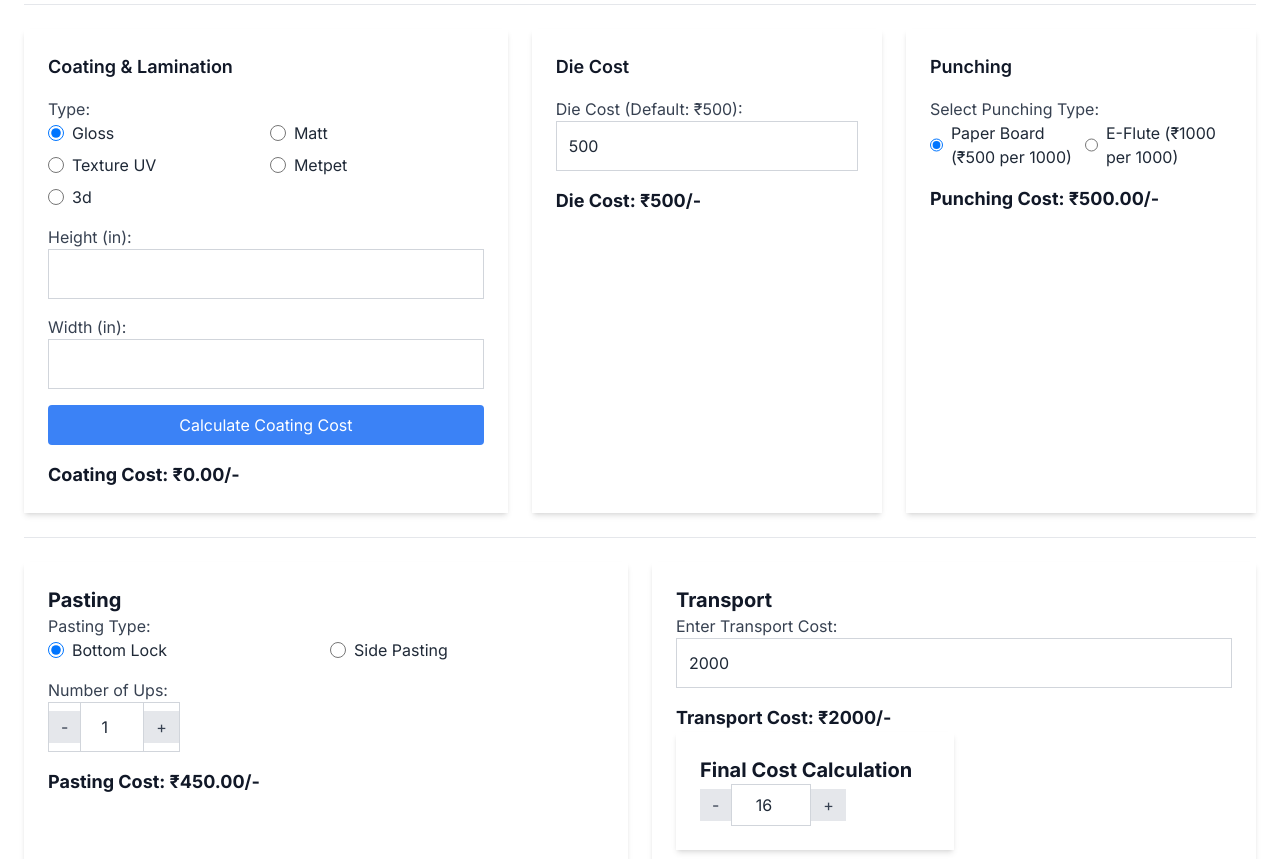
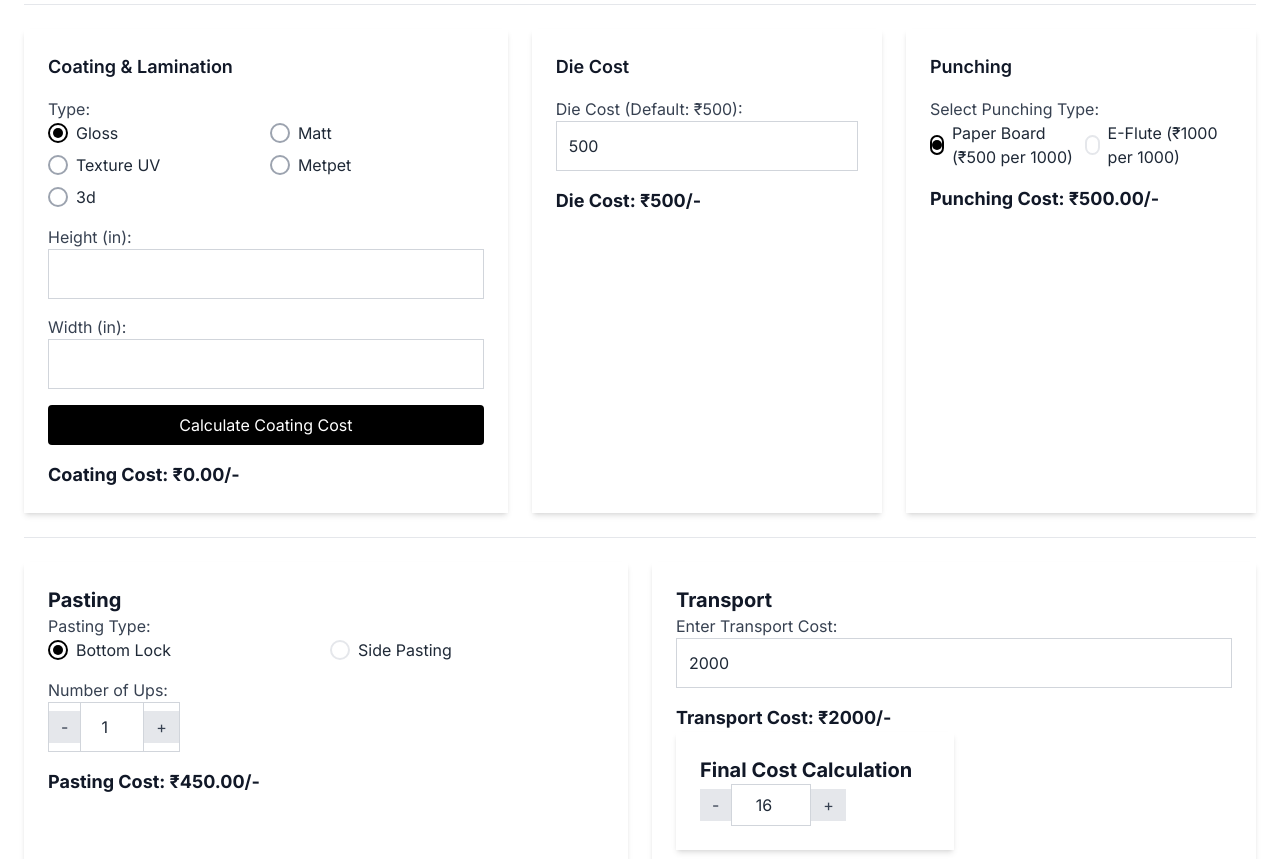
Before and after one commit to Lalith2801/Quotation_frontend, a Next.js app: page / in a window 1280 px wide. Shown: the part 740-1599 px from the top of the page. Built offline with nearby package versions, Linux system fonts and the light colour scheme; no server answers.

Commit message:
updated radio buttons

```diff
--- a/app/page.tsx
+++ b/app/page.tsx
@@ -510,9 +510,14 @@ const isCustomSize = !availableSizes.includes(selectedSize);
                     value={machine}
                     checked={selectedMachine === machine}
                     onChange={(e) => setSelectedMachine(e.target.value)}
-                    className="form-radio h-4 w-4 text-blue-600"
+                    className="peer hidden"
                     />
-                  <span className="ml-2">{machine}</span>
+                    <div className="h-5 w-5 rounded-full border-2 border-gray-400 dark:border-white peer-checked:border-black dark:peer-checked:border-white flex items-center justify-center transition-all duration-200">
+                      {selectedMachine === machine && (
+                        <div className="h-2.5 w-2.5 rounded-full bg-black dark:bg-white"></div>
+                      )}
+                    </div>
+                    <span className="ml-2 text-gray-800 dark:text-gray-300">{machine}</span>
                   </label>
               ))}
             </div>
@@ -523,15 +528,20 @@ const isCustomSize = !availableSizes.includes(selectedSize);
               <legend className="block text-gray-700 dark:text-dark-text">Printing Type:</legend>
               <div className="grid grid-cols-2 gap-2">
                 {Object.keys(machines.pricingData[selectedMachine]).map((type) => (
-                  <label key={type} className="inline-flex items-center">
+                   <label key={type} className="inline-flex items-center cursor-pointer">
                    <input
                      type="radio"
                      value={type}
                      checked={selectedPrintType === type}
                      onChange={(e) => setSelectedPrintType(e.target.value)}
-                      className="form-radio h-4 w-4 text-blue-600"
+                     className="peer hidden"
                    />
-                    <span className="ml-2">{type.replace("_", " ")}</span>
+                   <div className="h-5 w-5 rounded-full border-2 border-gray-400 dark:border-white peer-checked:border-black dark:peer-checked:border-white flex items-center justify-center">
+                     {selectedPrintType === type && (
+                       <div className="h-2.5 w-2.5 rounded-full bg-black dark:bg-white"></div>
+                     )}
+                   </div>
+                   <span className="ml-2 text-gray-800 dark:text-gray-300">{type.replace("_", " ")}</span>
                  </label>
                 ))}
               </div>
@@ -579,9 +589,14 @@ const isCustomSize = !availableSizes.includes(selectedSize);
                     value={type}
                     checked={coatingType === type}
                     onChange={(e) => setCoatingType(e.target.value)}
-                    className="form-radio h-4 w-4 text-blue-600"
+                    className="peer hidden"
                     />
-                  <span className="ml-2">{type}</span>
+                    <div className="h-5 w-5 rounded-full border-2 border-gray-400 dark:border-white peer-checked:border-black dark:peer-checked:border-white flex items-center justify-center">
+                      {coatingType === type && (
+                        <div className="h-2.5 w-2.5 rounded-full bg-black dark:bg-white "></div>
+                      )}
+                    </div>
+                    <span className="ml-2 text-gray-800 dark:text-gray-300">{type}</span>
                   </label>
                   ))}
             </div>
@@ -602,7 +617,7 @@ const isCustomSize = !availableSizes.includes(selectedSize);
           />
           <button
             onClick={calculateCoatingCost}
-            className="bg-blue-500 dark:bg-blue-700 text-white p-2 w-full mt-4 rounded"
+            className="bg-black dark:bg-gray text-white p-2 w-full mt-4 rounded"
           >
             Calculate Coating Cost
           </button>
@@ -642,28 +657,45 @@ const isCustomSize = !availableSizes.includes(selectedSize);
             <fieldset>
               <legend className="block text-gray-700 dark:text-dark-text">Select Punching Type:</legend>
               <div className="grid grid-cols-2 gap-2">
-                <label className="inline-flex items-center">
+              <label className="inline-flex items-center cursor-pointer">
                   <input
                     type="radio"
                     value="Paper Board"
                     checked={punchingType === "Paper Board"}
                     onChange={(e) => setPunchingType(e.target.value)}
-                    className="form-radio h-4 w-4 text-blue-600"
+                    className="peer hidden"
                   />
-                  <span className="ml-2">Paper Board (₹500 per 1000)</span>
+                  <div className="h-5 w-5 rounded-full border-2 border-gray-400 dark:border-white peer-checked:border-black dark:peer-checked:border-white flex items-center justify-center transition-all duration-200">
+                    {punchingType === "Paper Board" && (
+                      <div className="h-2.5 w-2.5 rounded-full  bg-black dark:bg-white"></div>
+                    )}
+                  </div>
+                  <span className="ml-2 text-gray-800 dark:text-gray-300">
+                    Paper Board (₹500 per 1000)
+                  </span>
                 </label>
-                <label className="inline-flex items-center">
+
+                <label className="inline-flex items-center cursor-pointer">
                   <input
                     type="radio"
                     value="E-Flute"
                     checked={punchingType === "E-Flute"}
                     onChange={(e) => setPunchingType(e.target.value)}
-                    className="form-radio h-4 w-4 text-blue-600"
+                    className="peer hidden"
                   />
-                  <span className="ml-2">E-Flute (₹1000 per 1000)</span>
+                  <div className="h-5 w-5 rounded-full border-2 border-gray-400dark:border-white peer-checked:border-black dark:peer-checked:border-white flex items-center justify-center transition-all duration-200">
+                    {punchingType === "E-Flute" && (
+                      <div className="h-2.5 w-2.5 rounded-full bg-black dark:bg-white"></div>
+                    )}
+                  </div>
+                  <span className="ml-2 text-gray-800 dark:text-gray-300">
+                    E-Flute (₹1000 per 1000)
+                  </span>
                 </label>
+
               </div>
             </fieldset>
+
 
             <h3 className="text-lg font-bold text-gray-900 dark:text-dark-text mt-4">
               Punching Cost: ₹{punchingCost.toFixed(2)}/-
@@ -681,30 +713,40 @@ const isCustomSize = !availableSizes.includes(selectedSize);
           <fieldset>
             <legend className="block text-gray-700 dark:text-dark-text">Pasting Type:</legend>
             <div className="grid grid-cols-2 gap-2">
-              <label className="inline-flex items-center">
+            <label className="inline-flex items-center cursor-pointer">
             <input
               type="radio"
               value="Bottom Lock"
               checked={pastingType === "Bottom Lock"}
               onChange={(e) => setPastingType(e.target.value)}
-                  className="form-radio h-4 w-4 text-blue-600"
+              className="peer hidden"
             />
-                <span className="ml-2">Bottom Lock</span>
+            <div className="h-5 w-5 rounded-full border-2 border-gray-400 dark:border-white peer-checked:border-black dark:peer-checked:border-white flex items-center justify-center transition-all duration-200">
+              {pastingType === "Bottom Lock" && (
+                <div className="h-2.5 w-2.5 rounded-full bg-black dark:bg-white"></div>
+              )}
+            </div>
+            <span className="ml-2 text-gray-800 dark:text-gray-300">Bottom Lock</span>
           </label>
-              <label className="inline-flex items-center">
+
+          <label className="inline-flex items-center cursor-pointer">
             <input
               type="radio"
               value="Side Pasting"
               checked={pastingType === "Side Pasting"}
               onChange={(e) => setPastingType(e.target.value)}
-                  className="form-radio h-4 w-4 text-blue-600"
+              className="peer hidden"
             />
-                <span className="ml-2">Side Pasting</span>
+            <div className="h-5 w-5 rounded-full border-2 border-gray-400dark:border-white peer-checked:border-black dark:peer-checked:border-white flex items-center justify-center transition-all duration-200">
+              {pastingType === "Side Pasting" && (
+                <div className="h-2.5 w-2.5 rounded-full bg-black dark:bg-white"></div>
+              )}
+            </div>
+            <span className="ml-2 text-gray-800 dark:text-gray-300">Side Pasting</span>
           </label>
+
             </div>
           </fieldset>
-
-          {/* Number of Ups with + / - buttons */}
           <label className="block text-gray-700 dark:text-dark-text mt-4">Number of Ups:</label>
           <div className="flex items-center border border-gray-300 dark:border-gray-700 rounded-md w-fit">
             <button
```
Lines whose indentation alone changed are shown as unchanged.
